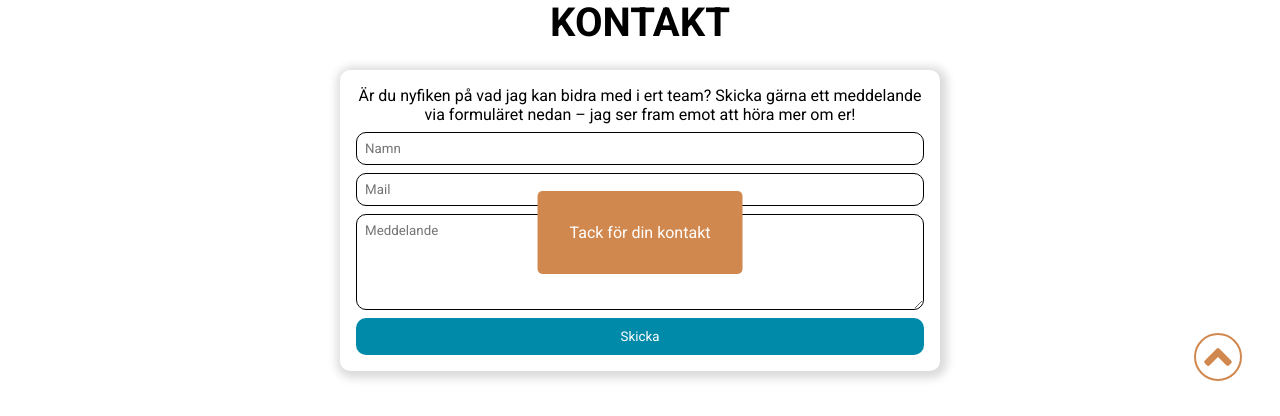
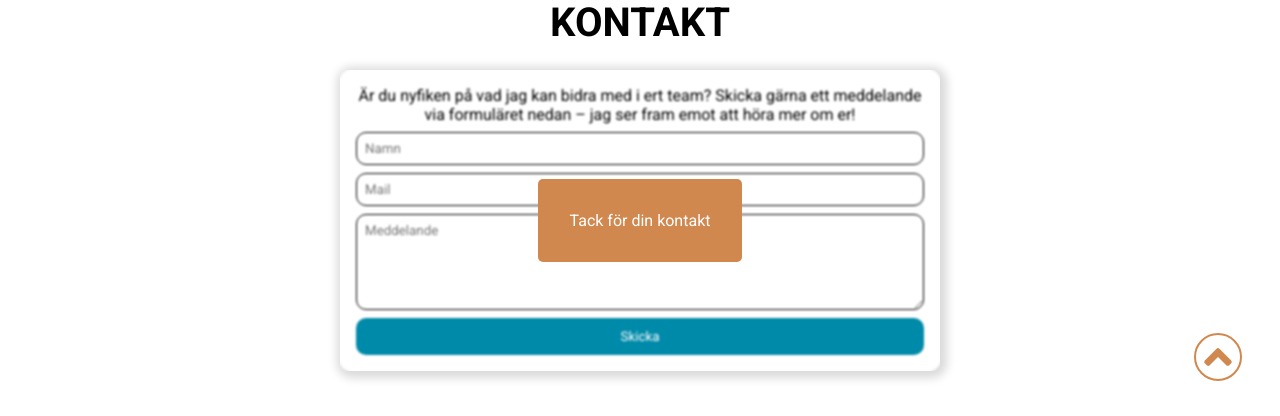
Before and after one commit to lammai442/portfolio, a React (Vite) app in the folder client/: page / in a window 1280 px wide. Both pictures are taken after a click on the button "Skicka". Shown: the part 4169-4585 px from the top of the page. Built offline with nearby package versions, Linux system fonts and the light colour scheme.

Commit message:
Added blur to contact form

```diff
--- a/client/src/components/Contact/Contact.css
+++ b/client/src/components/Contact/Contact.css
@@ -52,19 +52,21 @@
 
 .sent-msg__box {
 	position: absolute;
+	display: grid;
+	place-content: center;
 	padding: 2rem;
 	border-radius: 5px;
-	top: 40%;
-	left: 50%;
-	transform: translateX(-50%);
+	left: 0;
+	top: 0;
+	height: 100%;
+	width: 100%;
 	z-index: 999;
-	background-color: var(--accent-bg-color);
-	color: var(--white-text-color);
-}
-
-.form__box--opacity {
-	opacity: 1;
+	backdrop-filter: blur(1px);
 }
 
 .sent-msg__text {
+	padding: 2rem;
+	background-color: var(--accent-bg-color);
+	color: var(--white-text-color);
+	border-radius: 5px;
 }
--- a/client/src/components/Contact/Contact.jsx
+++ b/client/src/components/Contact/Contact.jsx
@@ -1,7 +1,7 @@
 import './Contact.css';
 import AOS from 'aos';
 import 'aos/dist/aos.css';
-import { p } from 'framer-motion/client';
+import { div, p } from 'framer-motion/client';
 import { useEffect, useState } from 'react';
 
 function Contact() {
@@ -26,18 +26,13 @@ function Contact() {
 		setTextArea('');
 		setSentMsg(true);
 
-		setTimeout(() => {
-			setSentMsg(false);
-		}, 2500);
+		// setTimeout(() => {
+		// 	setSentMsg(false);
+		// }, 2500);
 	};
 
 	return (
-		<form
-			className={
-				{ sentMsg } ? 'form__box form__box--opacity' : 'form__box'
-			}
-			data-aos='fade-up'
-			onSubmit={handleSubmit}>
+		<form className='form__box' data-aos='fade-up' onSubmit={handleSubmit}>
 			<label className='contact__box'>
 				<p className='contact__paragraph'>
 					Är du nyfiken på vad jag kan bidra med i ert team? Skicka
@@ -69,11 +64,12 @@ function Contact() {
 					Skicka
 				</button>
 			</label>
-			<div className='sent-msg__box'>
-				<p className='sent-msg__text'>Tack för din kontakt</p>
-			</div>
 			{sentMsg && (
-				<p className='contact__sent-msg'>Tack för din kontakt</p>
+				<div
+					className='sent-msg__box'
+					onClick={() => setSentMsg((prev) => !prev)}>
+					<p className='sent-msg__text'>Tack för din kontakt</p>
+				</div>
 			)}
 		</form>
 	);
```
